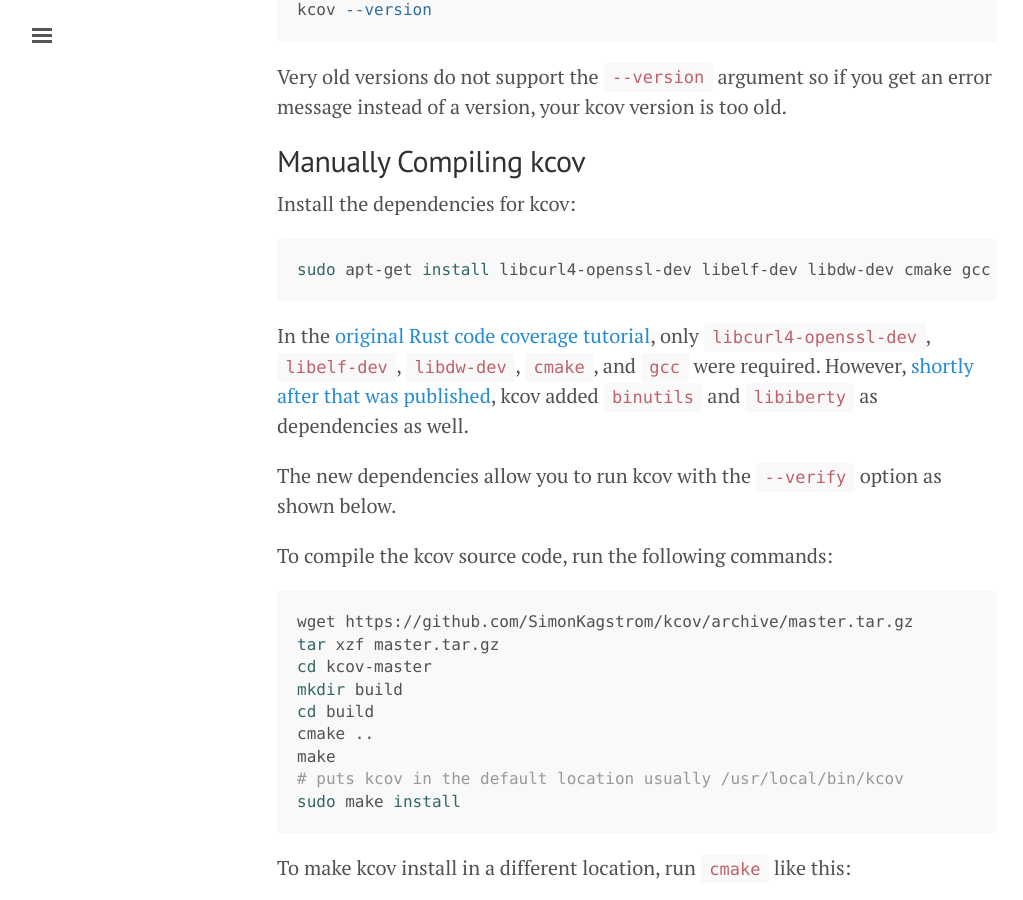
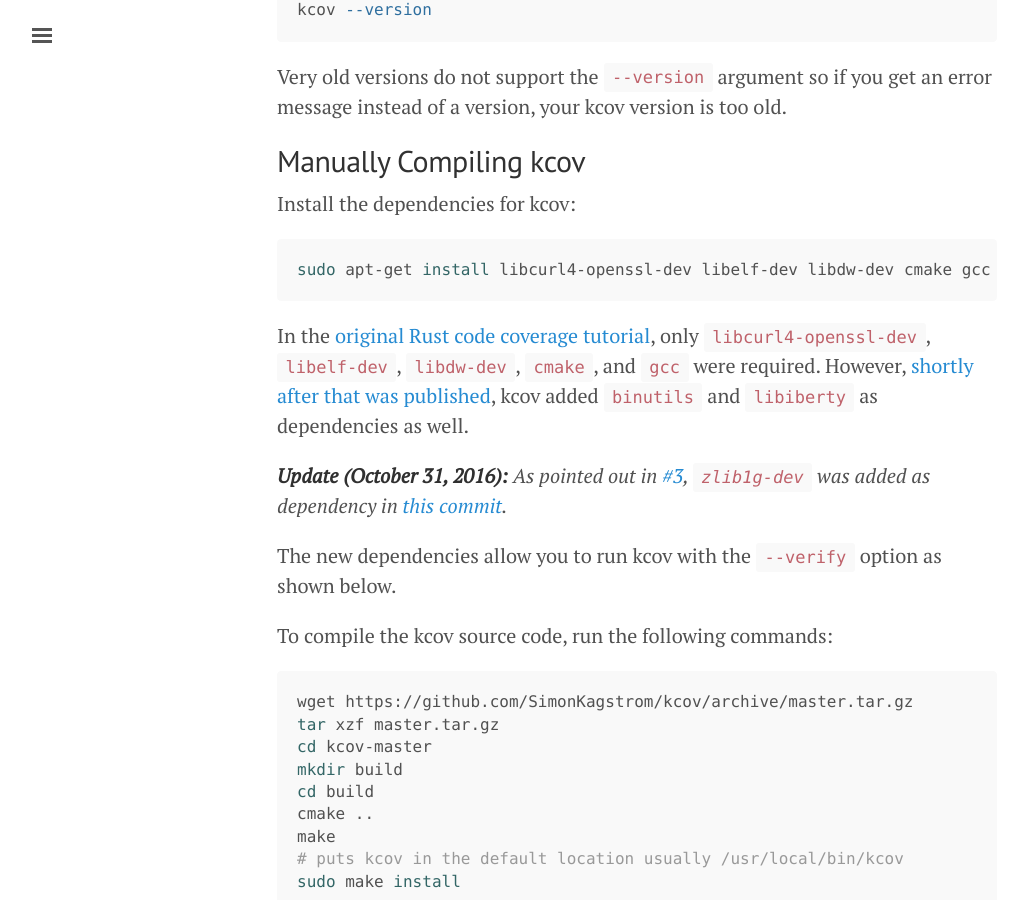
Before and after one commit to sunjay/sunjay.github.io, a Jekyll site: the page built from _posts/2016-07-25-rust-code-coverage.md, in a window 1280 px wide and 900 px high, scrolled down 2136 px. Shown: the whole window, without its empty margins (3-1026 px from the left). Built offline with Jekyll 4.4.1, drawn with Linux system fonts in a browser that asks for light colours; some of the changed text lies outside the part shown.

Commit message:
Fixes #3 - Adds zlib1g-dev as a dependency for kcov

````diff
--- a/_posts/2016-07-25-rust-code-coverage.md
+++ b/_posts/2016-07-25-rust-code-coverage.md
@@ -8,7 +8,7 @@
   - Programming
 ---
 
-**Last Updated:** October 2, 2016
+**Last Updated:** October 31, 2016
 
 For questions about or problems with Rust code coverage, use the
 [Rust IRC channels][rust-irc], StackOverflow or [contact][contact] me.
@@ -98,7 +98,7 @@
 Install the dependencies for kcov:
 
 ```bash
-sudo apt-get install libcurl4-openssl-dev libelf-dev libdw-dev cmake gcc binutils-dev libiberty-dev
+sudo apt-get install libcurl4-openssl-dev libelf-dev libdw-dev cmake gcc binutils-dev libiberty-dev zlib1g-dev
 ```
 
 In the [original Rust code coverage tutorial][old-tutorial]{: rel="nofollow" target="_blank"},
@@ -106,6 +106,9 @@
 `cmake`, and `gcc` were required. However,
 [shortly after that was published][kcov-additional-deps],
 kcov added `binutils` and `libiberty` as dependencies as well.
+
+***Update (October 31, 2016):** As pointed out in [#3][website#3], `zlib1g-dev`
+was added as dependency in [this commit][kcov-additional-deps-zlib1g-dev].*
 
 The new dependencies allow you to run kcov with the `--verify`
 option as shown below.
@@ -585,6 +588,7 @@
 [coveralls]: https://coveralls.io/
 [kcov-inaccurate]: http://stackoverflow.com/questions/32521800/why-does-kcov-calculate-incorrect-code-coverage-statistics-for-rust-programs
 [kcov-additional-deps]: https://github.com/SimonKagstrom/kcov/commit/fd52edb836467e768eb6cd7567f0e38e14a62f18
+[kcov-additional-deps-zlib1g-dev]: https://github.com/SimonKagstrom/kcov/commit/187fc7cb4fb43157b1634d4b3430a9a9a3c49033
 [kcov-uncommon-options]: https://github.com/SimonKagstrom/kcov/blob/34cb463aa974f45a9744cc4dbe3861a440b9ccd8/src/configuration.cc#L607
 [travis-ci]: https://travis-ci.org/
 [travis-ci-caching]: https://docs.travis-ci.com/user/caching/#Caching-directories-(Bundler%2C-dependencies)
@@ -598,6 +602,7 @@
 [lion-uploaded-coverage]: https://travis-ci.org/sunjay/lion/builds/143150785#L689
 [codecov-uploader-src]: https://github.com/codecov/codecov-bash
 [website#1]: https://github.com/sunjay/sunjay.github.io/issues/1
+[website#3]: https://github.com/sunjay/sunjay.github.io/issues/3
 [travis-cargo]: https://github.com/huonw/travis-cargo
 [ragnaroek-github]: https://github.com/Ragnaroek
 [docker-security-settings-issue]: https://github.com/SimonKagstrom/kcov/issues/151
````
